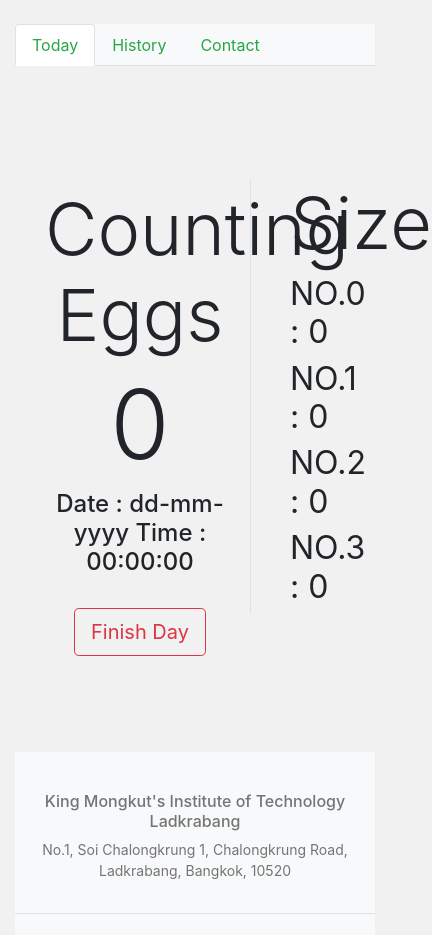
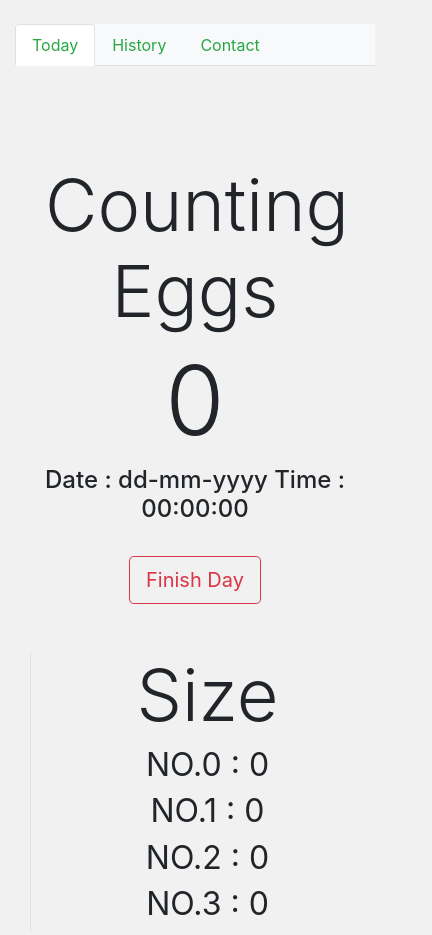
Before and after one commit to rattana-psa/eggCountingSystemProject, a plain HTML site: page index.html in a window 390 px wide. Shown: the top 935 px of the page, 432 px wide, since content can reach past the window. Drawn offline with nearby package versions, Linux system fonts and the light colour scheme; no server answers.

Commit message:
responsive - show size index

```diff
--- a/index.html
+++ b/index.html
@@ -81,17 +81,17 @@
           <div class="row">
             <div class="col">
               <div class="row">
-                <div class="col-8 col-sm-8">
-                  <br><br>
+                <div class="col-md-7 col-sm-6 col-xs-6">
+                  <br>
                   <h1 class="display-3 text-center">Counting Eggs</h1>
                   <h1 class="display-1 text-center" id="showDataRealtime">0</h1>
                   <h4 class="text-center" id="showTime">Date : dd-mm-yyyy Time : 00:00:00</h4>
                   <div class="text-center pt-4">
                     <button type="button" class="btn btn-outline-danger btn-lg" id="buttonSave" data-toggle="modal"
-                      data-target="#myModal">Finish Day</button>
+                      data-target="#myModal">Finish Day</button><br><br><br>
                   </div>
                 </div>
-                <div class="col-4 col-sm-4 align-self-center border-left">
+                <div class="col-md-4 col-sm-6 col-xs-6 align-self-center border-left text-center">
                   <div class="ml-4">
                     <h1 class="display-3">Size</h1>
                     <h2 id="showEgg_0" class="font-weight-normal">NO.0 : 0</h2>
@@ -100,7 +100,7 @@
                     <h2 id="showEgg_3" class="font-weight-normal">NO.3 : 0</h2>
                   </div>
                 </div>
-              </div><br><br>
+              </div><br>
             </div>
           </div>
         </div>
```
